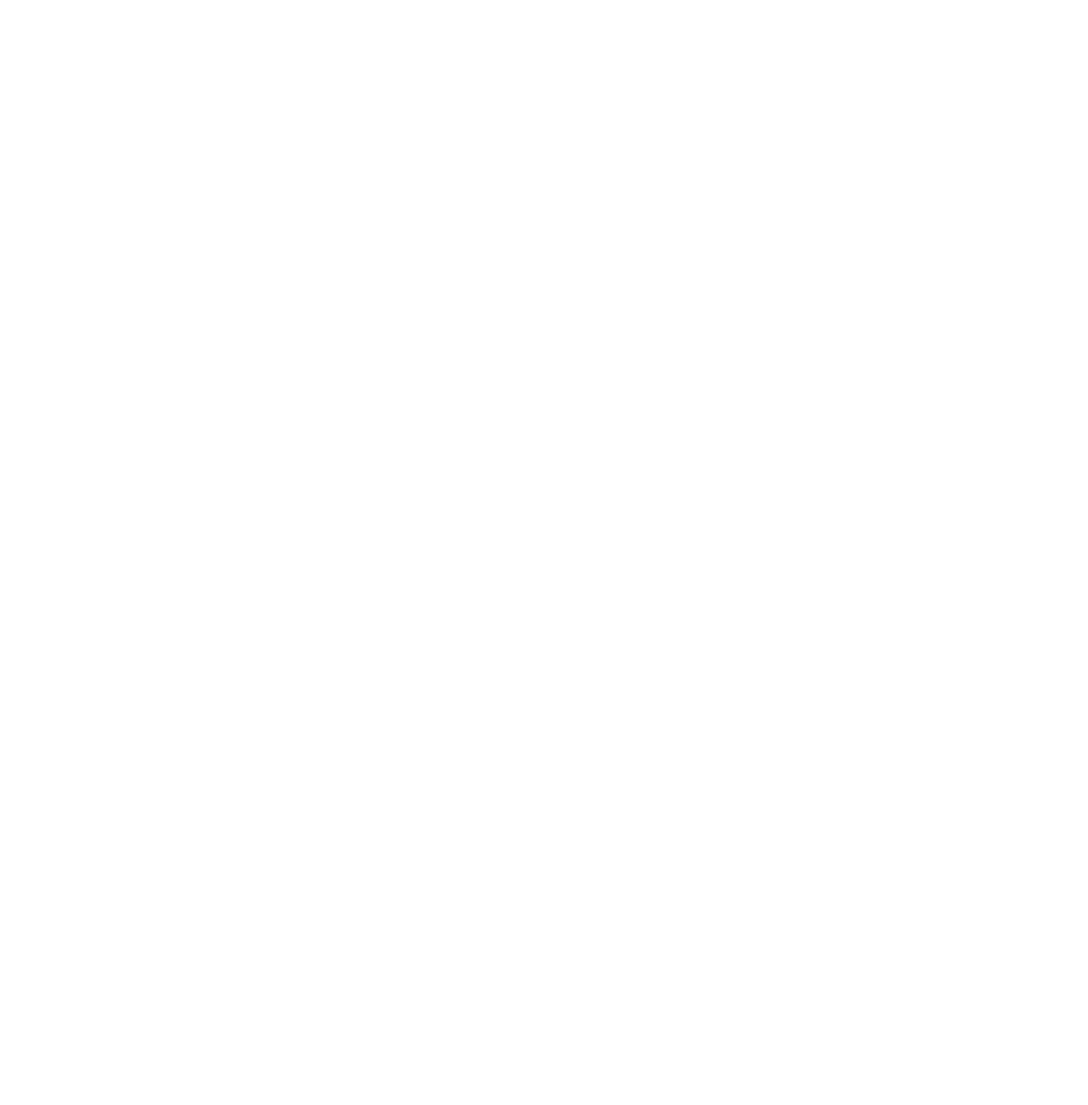
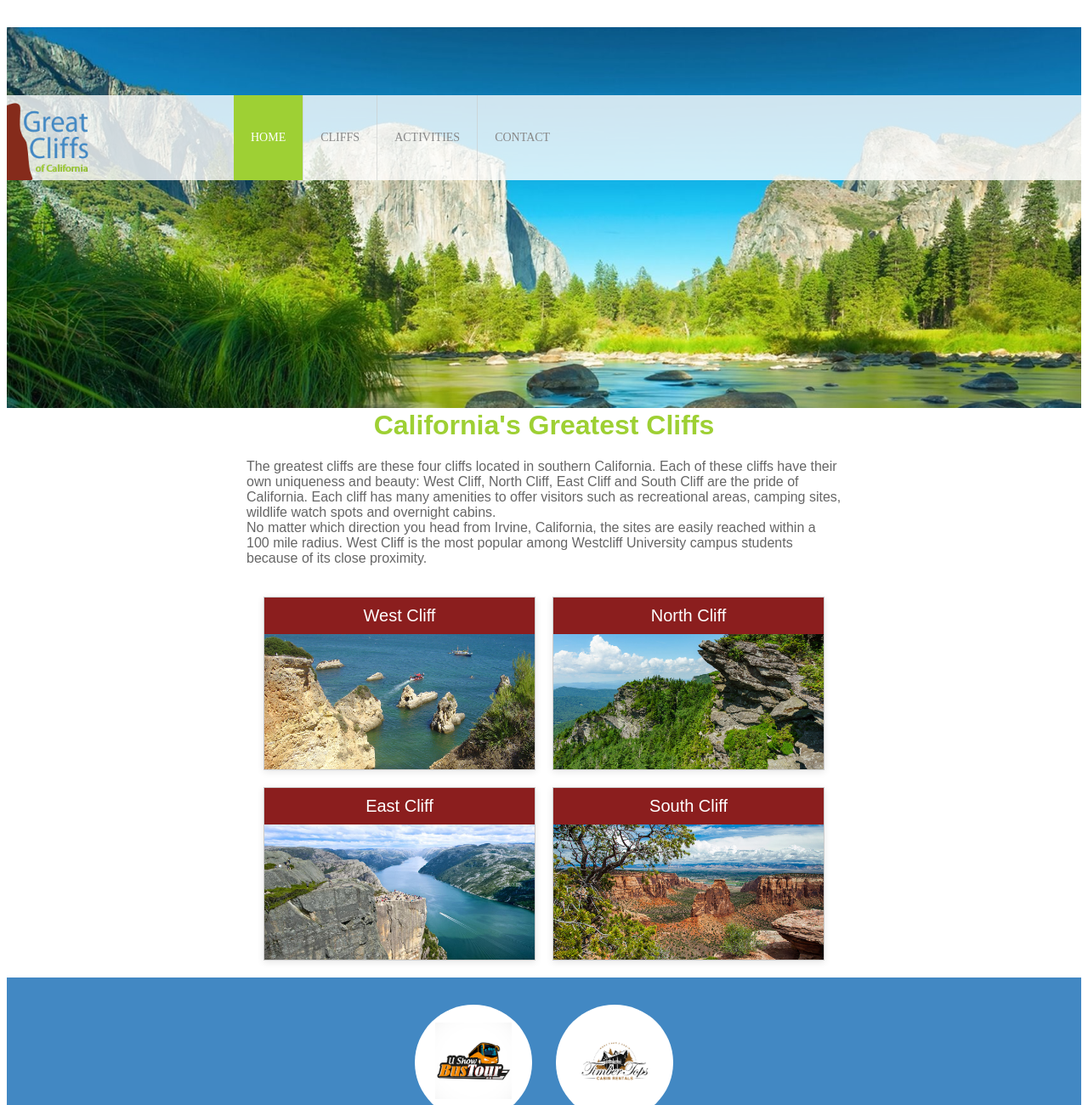
Before and after one commit to tanmoybarua43/homework-module1, a plain HTML site: page cliffs.html in a window 1280 px wide. Shown: the top 1300 px of the page at 85% size. Before the commit the page ends 800 px from the top, so only its background shows below. Drawn offline with Linux system fonts and the light colour scheme.

Commit message:
cliff page updated

```diff
--- a/cliffs.html
+++ b/cliffs.html
@@ -0,0 +1,94 @@
+<!DOCTYPE html>
+<html lang="en">
+
+<head>
+  <meta charset="UTF-8" />
+  <meta name="viewport" content="width=device-width, initial-scale=1.0" />
+  <title>Home Page</title>
+  <!-- Font Awesome -->
+  <link rel="stylesheet" href="https://cdnjs.cloudflare.com/ajax/libs/font-awesome/4.7.0/css/font-awesome.min.css">
+  <link rel="stylesheet" href="./css/style.css">
+</head>
+
+<body id="cliffs">
+  <!-- Container part -->
+  <div class="main-header">
+    <header>
+      <div class="main-header">
+        <div class="logo">
+          <img src="images/logo.png" alt="Great Cliffs Logo" width="125">
+        </div>
+        <!-- Navigation Started -->
+        <nav class="main-menu">
+          <ul>
+            <li class="active"><a href="index.html">Home</a></li>
+            <li><a href="cliffs.html">Cliffs</a></li>
+            <li><a href="activity.html">Activities</a></li>
+            <li><a href="contact.html">Contact</a></li>
+          </ul>
+        </nav>
+        <!-- Navigation End -->
+      </div>
+    </header>
+  </div>
+  <!-- Container part End -->
+  <main>
+    <h1>California's Greatest Cliffs</h1>
+    <p>The greatest cliffs are these four cliffs located in southern California. Each of these cliffs have their own uniqueness and beauty: West Cliff, North Cliff, East Cliff and South Cliff are the pride of California. Each cliff has many amenities to offer visitors such as recreational areas, camping sites, wildlife watch spots and overnight cabins. <br>
+    No matter which direction you head from Irvine, California, the sites are easily reached within a 100 mile radius. West Cliff is the most popular among Westcliff University campus students because of its close proximity.
+    </p>
+    <!-- cliff card started -->
+    <div class="card-container">
+        <div class="card">
+            <div class="card-header">West Cliff</div>
+            <img src="./images/cliff-west-sea.jpg" alt="West Cliff" class="card-image">
+        </div>
+        <div class="card">
+            <div class="card-header">North Cliff</div>
+            <img src="./images/cliff-north-mountain.jpg" alt="North Cliff" class="card-image">
+        </div>
+        <div class="card">
+            <div class="card-header">East Cliff</div>
+            <img src="./images/cliff-east-river.jpg" alt="East Cliff" class="card-image">
+        </div>
+        <div class="card">
+            <div class="card-header">South Cliff</div>
+            <img src="./images/cliff-south-canyon.jpg" alt="South Cliff" class="card-image">
+        </div>
+    </div>
+    <!-- cliff card finised -->
+</main>
+  <section>
+    <ul id="partners">
+      <li class="partner"><img src="./images/partner-bustour.png" alt="Partner Bus Tour"></li>
+      <li class="partner"><img src="./images/partner-cabinrental.png" alt="Partner Cabin Rental"></li>
+      <li class="Partner Camping Adventure"></li>
+      <li class="partner"><img src="./images/partner-collegetours.png" alt="Partner College Tour"></li>
+      <li class="partner"><img src="./images/partner-rentalbike.png" alt="Partner Bike Rental"></li>
+      <li class="partner"><img src="./images/partner-tourgroup.png" alt="Partner Tour Group"></li>
+    </ul>
+  </section>
+  <!-- Footer Started -->
+  <footer>
+    <div id="nondisclaimer">
+      <div class="copy">
+        <p>&copy; 2020 :: GreatCliffs.com</p>
+      </div>
+      <div class="social">
+        <a href="#" class="fa fa-facebook"></a>
+        <a href="#" class="fa fa-instagram"></a>
+        <a href="#" class="fa fa-twitter"></a>
+      </div>
+    </div>
+    <div id="disclaimer">
+      <p>
+        This website is designed and created solely for educational purposes
+        only at Westcliff University. All contents are not intended for any
+        commercial gain or use.
+      </p>
+    </div>
+  </footer>
+  <!-- Footer Finised -->
+</body>
+
+</html>
--- a/css/style.css
+++ b/css/style.css
@@ -11,6 +11,10 @@ header {
 }
 #activity header {
   background: no-repeat lightgray url("../images/runfly.jpg");
+  background-size: 1500px;
+}
+#cliffs header {
+  background: no-repeat lightgray url("../images/forest_cliff.jpg");
   background-size: 1500px;
 }
 #contact header {
@@ -307,3 +311,35 @@ legend {
 .button input[type="submit"]:hover {
     background-color: #357ab7;
 }
+
+/* cliffs page */
+.card-container {
+  display: grid;
+  grid-template-columns: 1fr 1fr;
+  gap: 20px;
+  max-width: 1200px;
+  width: 100%;
+  padding: 20px;
+  box-sizing: border-box;
+}
+
+.card {
+  background-color: #fff;
+  border: 1px solid #ccc;
+  overflow: hidden;
+  box-shadow: 0 2px 8px rgba(0, 0, 0, 0.1);
+}
+
+.card-header {
+  background-color: #8b1e1e;
+  color: #fff;
+  padding: 10px;
+  font-size: 20px;
+  text-align: center;
+}
+
+.card-image {
+  display: block;
+  width: 100%;
+  height: auto;
+}
```
Also changed, not shown: contact.html (+1 -1 lines), images/cliff-east-river.jpg (added), images/cliff-north-mountain.jpg (added), images/cliff-south-canyon.jpg (added), images/cliff-west-sea.jpg (added), images/forest_cliff.jpg (added).
